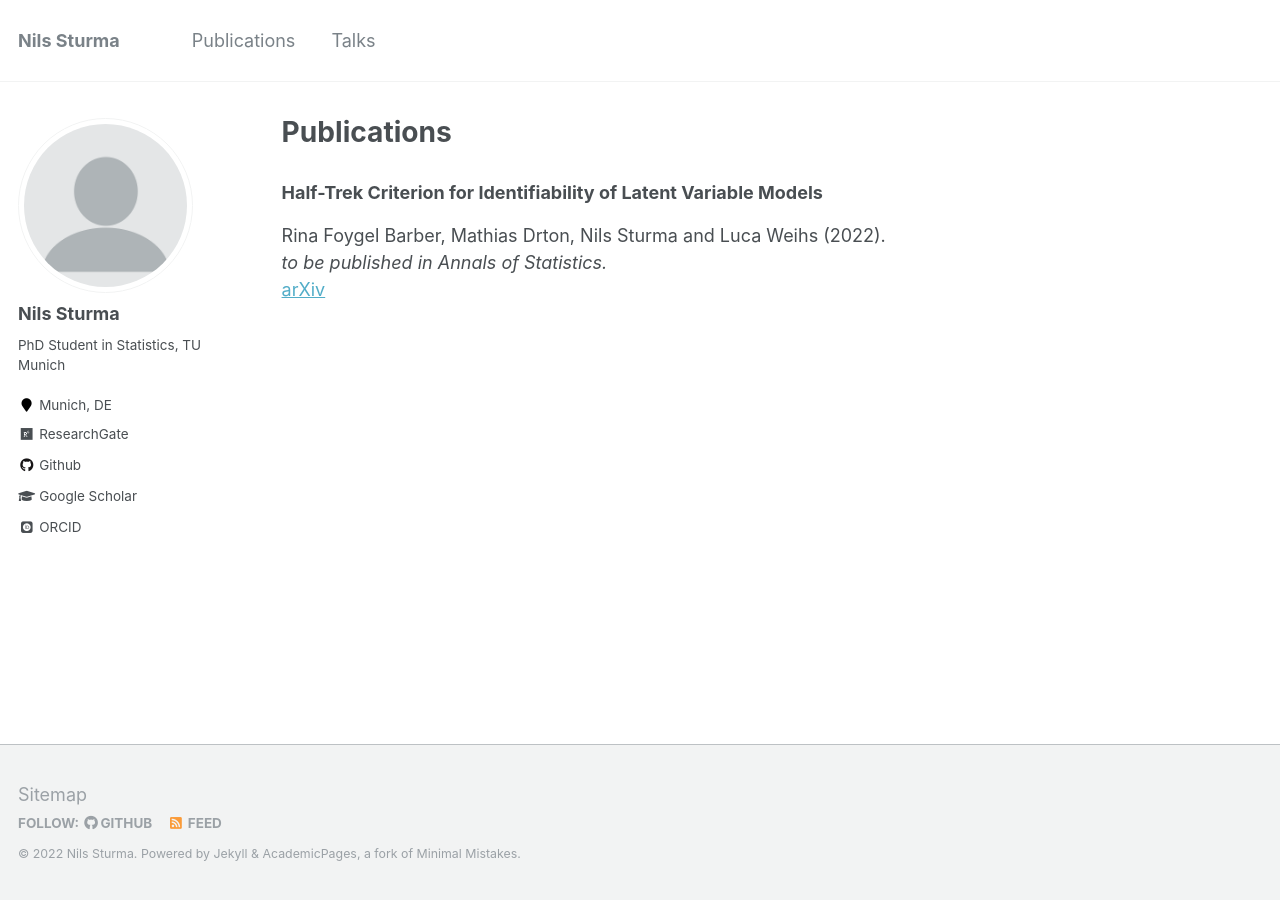
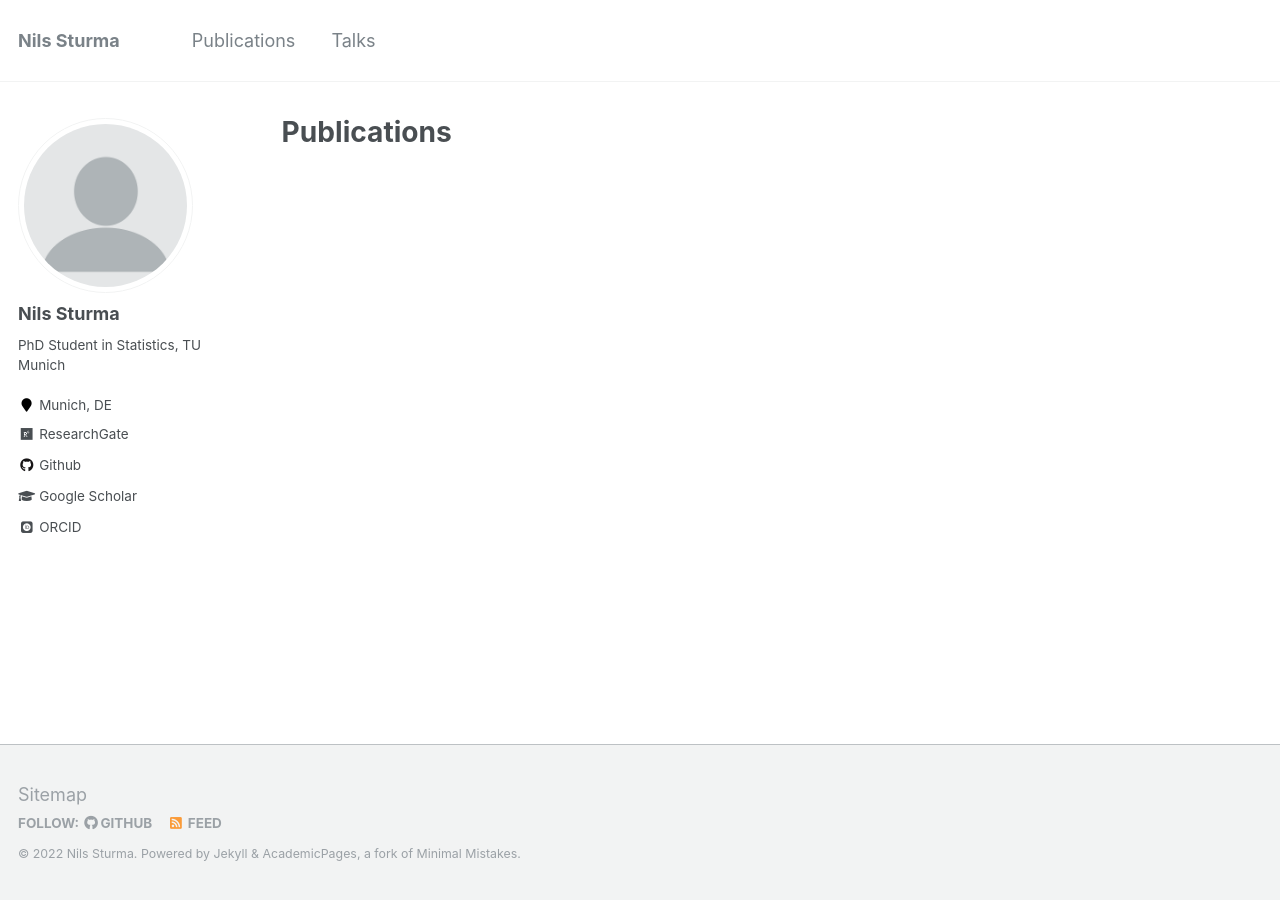
Before and after one commit to NilsSturma/nilssturma.github.io, a Jekyll site: the page built from _pages/publications.md, in a window 1280 px wide. Built offline with Jekyll 4.4.1, drawn with Linux system fonts in a browser that asks for light colours; some web fonts are replaced; a file with an impossible date is left out.

Commit message:
testing stuff

```diff
--- a/_pages/publications.md
+++ b/_pages/publications.md
@@ -14,8 +14,3 @@ author_profile: true
 {% for post in site.publications reversed %}
   {% include archive-single.html %}
 {% endfor %}
-
-### Half-Trek Criterion for Identifiability of Latent Variable Models
-Rina Foygel Barber, Mathias Drton, Nils Sturma and Luca Weihs (2022).\
-*to be published in Annals of Statistics.*\
-[arXiv](https://arxiv.org/abs/2201.04457)
```
